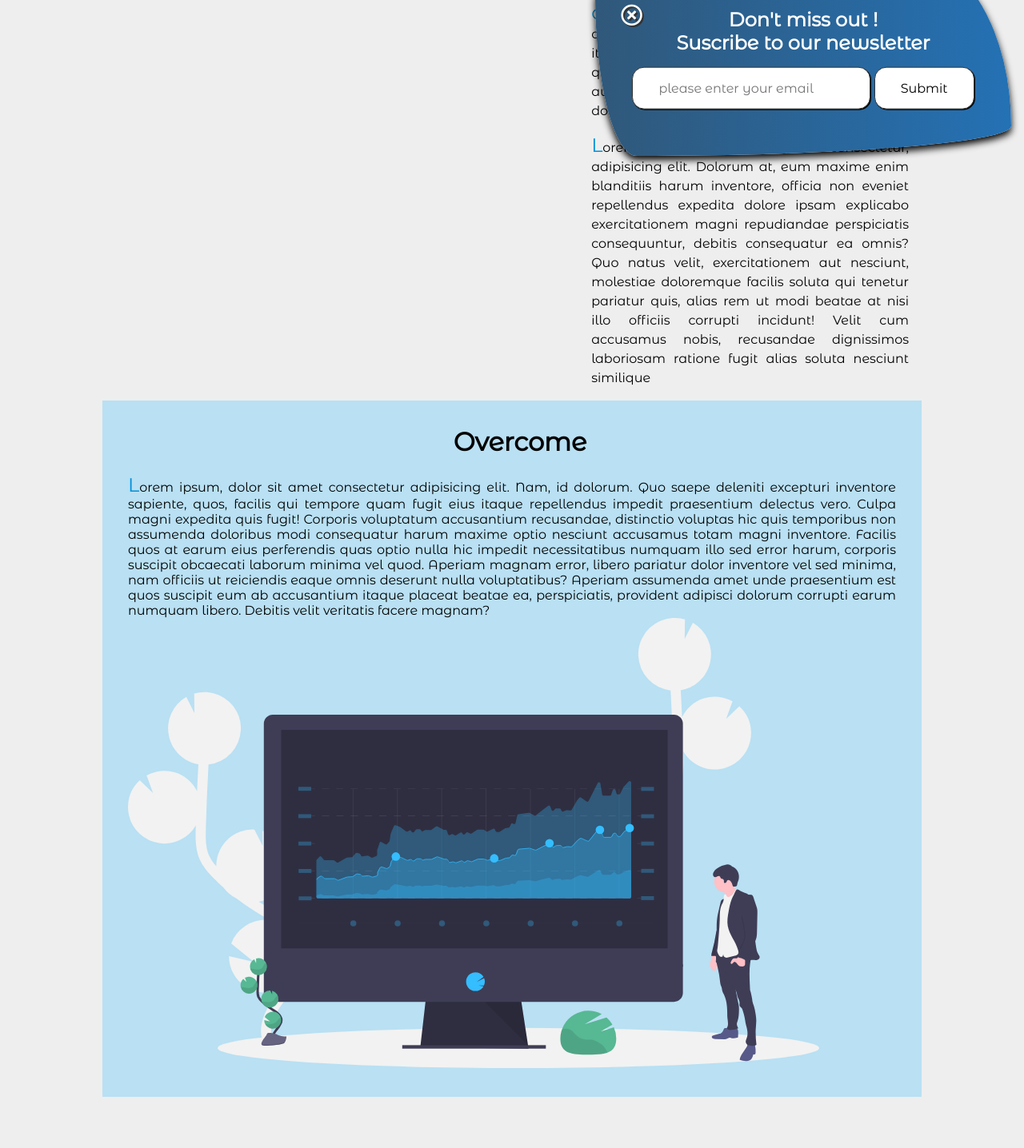
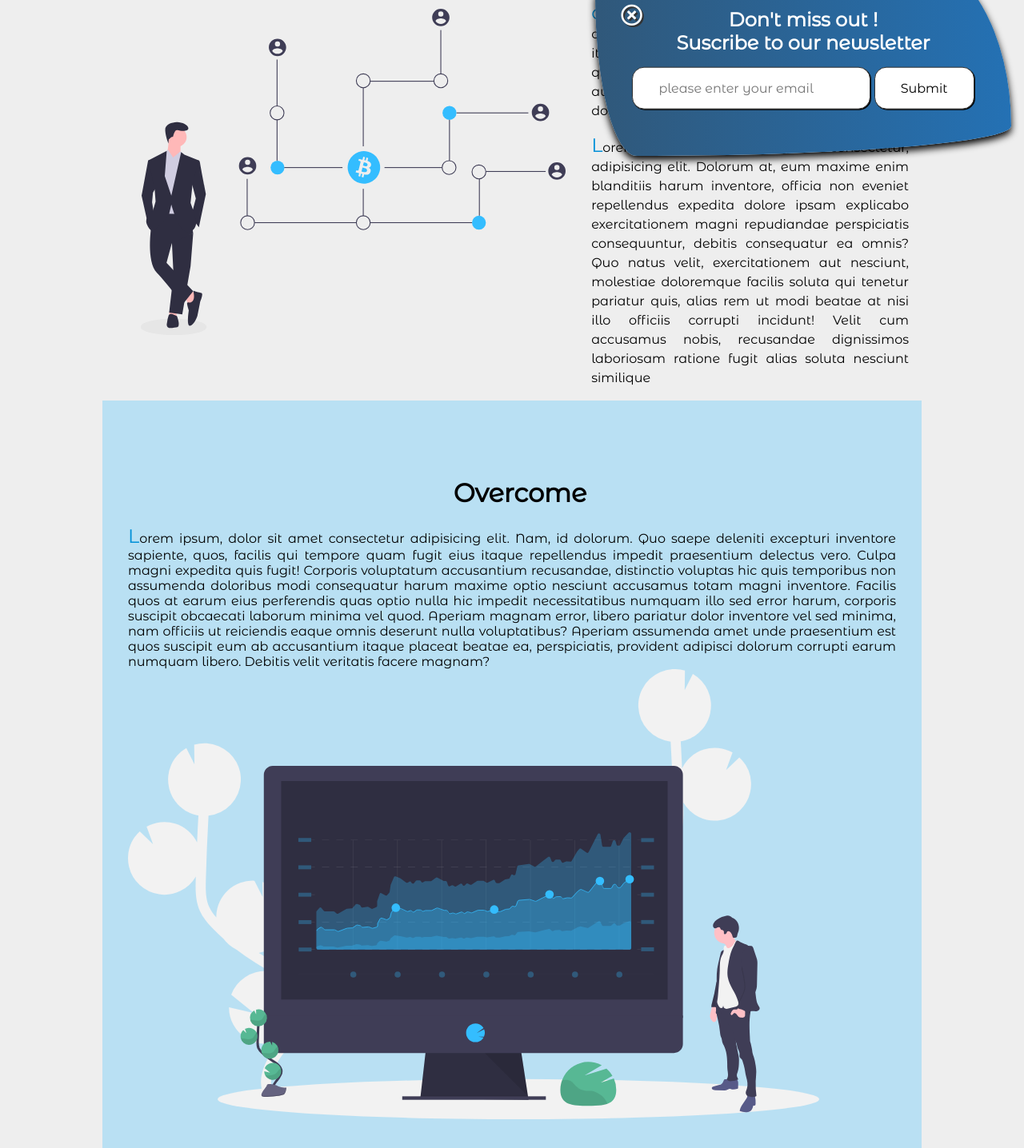
Before and after one commit to Clmt2707/Scroll-Popup, a plain HTML site: page index.html in a window 1280 px wide. Shown: the part 573-2009 px from the top of the page at 80% size. Before the commit the page ends 1945 px from the top, so only its background shows below. Drawn offline with Linux system fonts and the light colour scheme.

Commit message:
ajout effet apparition navbar/popup/img

```diff
--- a/index.js
+++ b/index.js
@@ -0,0 +1,33 @@
+let playOnce = true;
+
+
+
+window.addEventListener('scroll', () => {
+    if (window.scrollY > 50) {
+        navbar.style.height = '45px';
+    } else {
+        navbar.style.height = '60px'
+    }
+
+
+    //Image
+    let scrollValue =
+        (window.scrollY + window.innerHeight) / document.body.offsetHeight;
+        console.log(scrollValue);
+    if (scrollValue > 0.45) {
+        imgImprovise.style.opacity = 1;
+        imgImprovise.style.transform = 'none';
+    }
+
+    //Pop-up
+    if (scrollValue > 0.85 && playOnce) {
+        popup.style.opacity = 1;
+        popup.style.transform = 'none';
+        playOnce = false;
+    }
+});
+
+closeBtn.addEventListener('click', () => {
+    popup.style.opacity = 0;
+    popup.style.transform = 'translateX(500px)';
+});
--- a/style.css
+++ b/style.css
@@ -125,7 +125,7 @@ p::first-letter {
 }
 
 .overcome {
-    padding: 2rem;
+    padding: 6rem 2rem 2rem 2rem;
     background: rgba(52, 187, 255, 0.287);
     width: 80%;
     margin: 0 auto;
@@ -156,7 +156,9 @@ p::first-letter {
     position: fixed;
     right: 1rem;
     bottom: 2rem;
-
+    opacity: 0;
+    transform: translateX(400px);
+    transition: 1s ease-out;
 
 }
 
```
